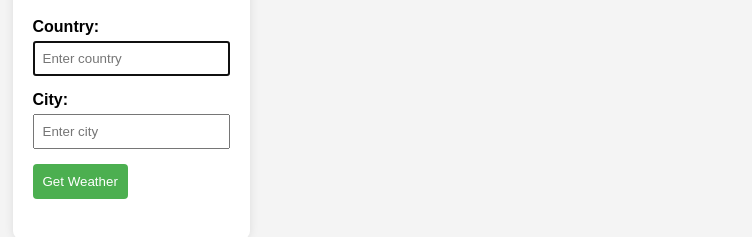
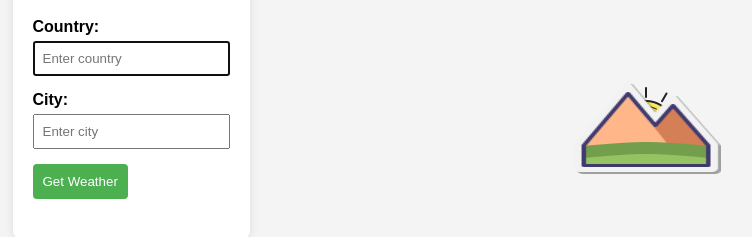
Before and after one commit to Ashish2097/WeatherApp, a plain HTML site: page index.html in a window 1280 px wide. Shown: the part 321-558 px from the top of the page, without its empty margins (509-1261 px from the left). Drawn offline with Linux system fonts and the light colour scheme.

Commit message:
feat: added animation to sun

```diff
--- a/index.html
+++ b/index.html
@@ -29,7 +29,20 @@
     </form>
     <div id="weather-info"></div>
   </div>
+
+  <div class="right">
+    <div class="scene" id="scene">
+      <div class="sun" id="sun">
+        <img src="assets/images/sun.png" alt="sun">
+      </div>
+      <div class="mountains" onmouseenter="sunrise()" onmouseleave="sunrise(false)">
+        <img src="assets/images/mountains.png"  alt="mountains">
+        <div class="sunrise-time" id="sunriseTime">Sunrise Time: 6:00 AM</div>
+      </div>
+    </div>
+  </div>
   <script src="constants.js"></script>
+  <script src="sun-time.js"></script>
   <script src="utils.js"></script>
   <script src="script.js"></script>
 </body>
--- a/style.css
+++ b/style.css
@@ -67,3 +67,46 @@ button {
   0% { transform: rotate(0deg); }
   100% { transform: rotate(360deg); }
 }
+
+.right {
+  position: absolute;
+  right: 0px;
+  width: 200px;
+  height: 100%;
+}
+
+.scene {
+}
+
+.sun {
+  width: 150px;
+  display: flex;
+  height: 100px;
+  justify-content: center;
+
+  position: absolute;
+  top: 50%;
+  /* transform: translate(0, -50%); */
+  font-size: 3em;
+  cursor: pointer;
+  transition: transform 2s;
+}
+
+.mountains {
+  position: absolute;
+  top: 50%;
+
+  img {
+    width: 150px;
+    aspect-ratio: 1.5;
+  }
+}
+
+.sunrise-time {
+  font-size: 16px;
+  color: black;
+  background-color: #fff;
+  border-radius: 4px;
+  opacity: 0;
+  transition: opacity 2s;
+}
--- /dev/null
+++ b/sun-time.js
@@ -0,0 +1,33 @@
+function sunrise(rise = true) {
+  const sun = document.getElementById('sun');
+  const sunriseTime = document.getElementById('sunriseTime');
+
+  if (rise) {
+    // Move the sun up on hover
+    sun.animate([
+      { transform: "translateY(0) rotate(0deg)" },
+      { transform: "translateY(-70%) rotate(360deg)" }
+    ], {
+      duration: 1000,
+      fill: "forwards"
+    });
+
+    // Unhide sunrise time
+    sunriseTime.style.opacity = 1;
+    sunriseTime.style.filter = "hue-rotate(90deg)";
+  } else {
+    // Move the sun up on hover
+    sun.animate([
+      { transform: "translate(0, -70%) rotate(360deg)"},
+      { transform: "translate(0, 0) rotate(0deg)"}
+    ], {
+      duration: 1000,
+      iterations: 1,
+      fill:"forwards"
+    })
+
+    // Unhide sunrise time
+    sunriseTime.style.opacity = 0;
+    sunriseTime.style.filter = "";
+  }
+}
```
Also changed, not shown: assets/images/mountains.png (added), assets/images/sun.png (added). Lines whose indentation alone changed are shown as unchanged.
